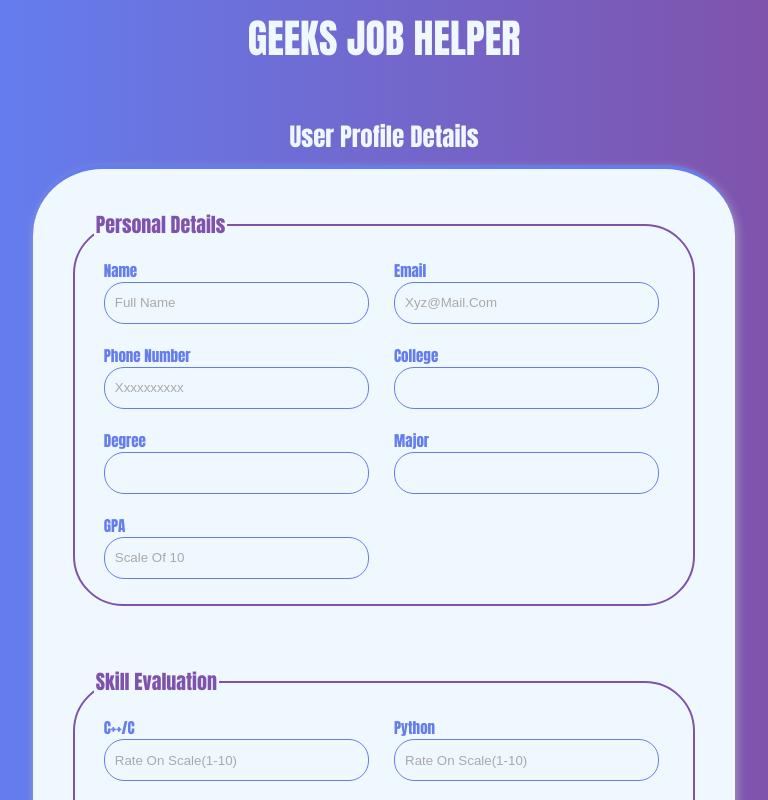
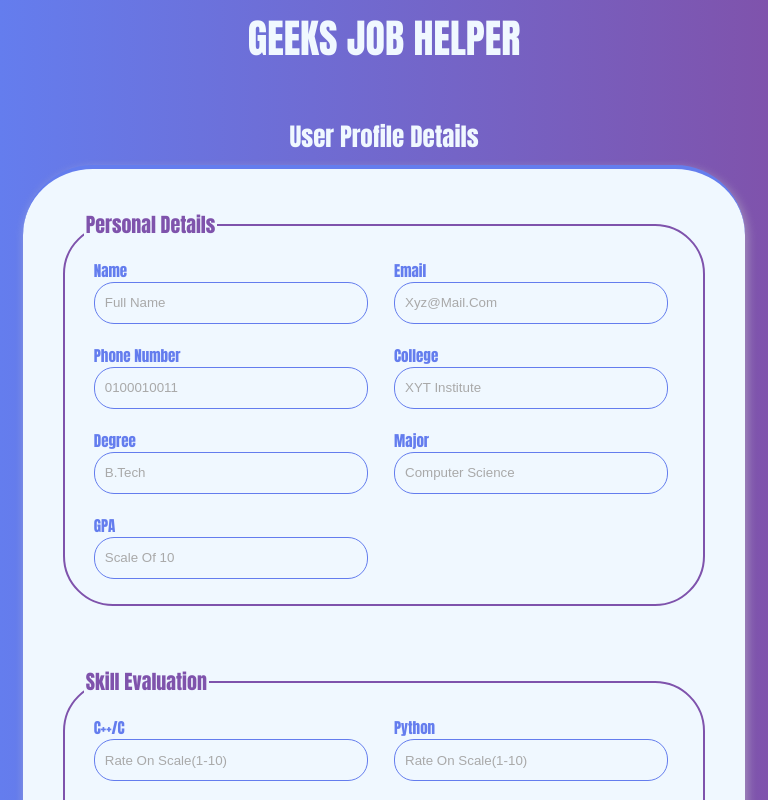
Before and after one commit to Priyansh-15/Job_Helper, a React (Create React App) app in the folder ui/: page / in a window 768 px wide. Shown: the top 800 px of the page. Built offline with nearby package versions, Linux system fonts and the light colour scheme.

Commit message:
ui - 1.1

```diff
--- a/ui/package.json
+++ b/ui/package.json
@@ -7,13 +7,17 @@
     "@testing-library/react": "^13.4.0",
     "@testing-library/user-event": "^13.5.0",
     "flatlist-react": "^1.5.13",
+    "json2csv": "^6.0.0-alpha.2",
+    "os": "^0.1.2",
     "react": "^18.2.0",
+    "react-csv": "^2.2.2",
     "react-dom": "^18.2.0",
     "react-native": "^0.71.4",
     "react-router-dom": "^6.8.2",
     "react-scripts": "5.0.1",
     "react-text": "^3.2.5",
     "react-view": "^2.3.7",
+    "stream": "^0.0.2",
     "web-vitals": "^2.1.4"
   },
   "scripts": {
--- a/ui/src/pages/Homepage.css
+++ b/ui/src/pages/Homepage.css
@@ -141,9 +141,9 @@ legend {
     }
     .form{
 
-        margin-left: 25px;
-        margin-right: 25px;
-        margin-bottom: 25px;
+        margin-left: 15px;
+        margin-right: 15px;
+        margin-bottom: 15px;
 
         background-color: aliceblue;
         display: grid;
--- a/ui/src/pages/Homepage.js
+++ b/ui/src/pages/Homepage.js
@@ -3,6 +3,47 @@ import {Link} from 'react-router-dom'
 
 import "./Homepage.css"
 const Homepage = () => {
+
+  const initialFormData =[{
+    name: "",
+    email: "",
+    phoneno: "",
+    college: "",
+    degree: "",
+    major: "",
+    gpa: "",
+    cplus: "",
+    python: "",
+    java: "",
+    javascript: "",
+    dsa: "",
+    problem_solving: "",
+    sql: "",
+    web: "",
+    html_css: "",
+    english: "",
+    team_work: "",
+    leadership: "",
+    adapt: "",
+    portfolio: "",
+    git: "",
+    linked: "",
+    leetcode: "",
+    cf: ""
+  }];
+  const [formData, updateFormData] = React.useState(initialFormData);
+
+  const handleChange = (e) => {
+    updateFormData({
+      ...formData,
+      [e.target.name]: e.target.value
+    });
+
+  };
+  const handleSubmit = () => {
+
+    console.log(formData)
+  }
   return (
 
     <div>
@@ -21,42 +62,42 @@ const Homepage = () => {
                         <div className='labels'>
                           <span>Name</span>
                           <br/>
-                            <input type="text"  className='search_box' name="name" placeholder='Full Name'/>
+                            <input type="text"  className='search_box' name="name" placeholder='Full Name' onChange={handleChange}/>
                         </div>
 
                       <div className='labels'>
                          <span>Email</span>
                           <br/>
-                            <input type="text" className='search_box'  name="email" placeholder='xyz@mail.com'/>
+                            <input type="text" className='search_box'  name="email" placeholder='xyz@mail.com' onChange={handleChange}/>
                       </div>
 
                       <div className='labels'>
                       <span>Phone Number</span>
                           <br/>
-                            <input type="text" className='search_box'  name="phoneno" placeholder='xxxxxxxxxx'/>
+                            <input type="text" className='search_box'  name="phoneno" placeholder='0100010011' onChange={handleChange}/>
                       </div>
 
                       <div className='labels'>
                       <span>College</span>
                           <br/>
-                            <input type="text" className='search_box'  name="college"/>
+                            <input type="text" className='search_box'  name="college" placeholder='XYT institute' onChange={handleChange}/>
                       </div>
 
                       <div className='labels'>
                       <span> Degree</span>
                           <br/>
-                            <input type="text" className='search_box'  name="degree"/>
+                            <input type="text" className='search_box'  name="degree" placeholder='B.Tech' onChange={handleChange}/>
                       </div>
 
                       <div className='labels'>
                       <span>Major</span>
                           <br/>
-                            <input type="text" className='search_box'  name="major" />
+                            <input type="text" className='search_box'  name="major" placeholder='Computer science' onChange={handleChange}/>
                       </div>
                       <div className='labels'>
                           <span>GPA</span>
                           <br/>
-                            <input type="text" className='search_box'  name="gpa" placeholder='scale of 10'/>
+                            <input type="text" className='search_box'  name="gpa" placeholder='scale of 10' onChange={handleChange}/>
                       </div>
 
                       </div>
@@ -72,50 +113,50 @@ const Homepage = () => {
                       <div className='labels'>
                          <span>C++/C</span>
                           <br/>
-                            <input type="text" className='search_box'  name="c++/c" placeholder='Rate on scale(1-10)'/>
+                            <input type="text" className='search_box'  name="cplus" placeholder='Rate on scale(1-10)' onChange={handleChange}/>
                       </div>
 
                       <div className='labels'>
                       <span>Python</span>
                           <br/>
-                            <input type="text" className='search_box'  name="python" placeholder='Rate on scale(1-10)'/>
+                            <input type="text" className='search_box'  name="python" placeholder='Rate on scale(1-10)' onChange={handleChange}/>
                       </div>
 
                       <div className='labels'>
                       <span>Java</span>
                           <br/>
-                            <input type="text" className='search_box'  name="java" placeholder='Rate on scale(1-10)'/>
+                            <input type="text" className='search_box'  name="java" placeholder='Rate on scale(1-10)' onChange={handleChange}/>
                       </div>
 
                       <div className='labels'>
                       <span>JavaScript</span>
                           <br/>
-                            <input type="text" className='search_box'  name="javascript" placeholder='Rate on scale(1-10)'/>
+                            <input type="text" className='search_box'  name="javascript" placeholder='Rate on scale(1-10)' onChange={handleChange}/>
                       </div>
                       <div className='labels'>
                           <span>Data Structures and Algorithms</span>
                           <br/>
-                            <input type="text"  className='search_box' name="dsa" placeholder='Rate on scale(1-10)'/>
+                            <input type="text"  className='search_box' name="dsa" placeholder='Rate on scale(1-10)' onChange={handleChange}/>
                         </div>
                       <div className='labels'>
                       <span>Problem Solving</span>
                           <br/>
-                            <input type="text" className='search_box'  name="problem" placeholder='Rate on scale(1-10)'/>
+                            <input type="text" className='search_box'  name="problem_solving" placeholder='Rate on scale(1-10)' onChange={handleChange}/>
                       </div>
                       <div className='labels'>
                           <span>MySQL</span>
                           <br/>
-                            <input type="text" className='search_box'  name="sql" placeholder='Rate on scale(1-10)'/>
+                            <input type="text" className='search_box'  name="sql" placeholder='Rate on scale(1-10)' onChange={handleChange}/>
                       </div>
                       <div className='labels'>
                           <span>Web services</span>
                           <br/>
-                            <input type="text" className='search_box'  name="web" placeholder='Rate on scale(1-10)'/>
+                            <input type="text" className='search_box'  name="web" placeholder='Rate on scale(1-10)' onChange={handleChange}/>
                       </div>
                       <div className='labels'>
                           <span>HTML/CSS</span>
                           <br/>
-                            <input type="text" className='search_box'  name="html/css" placeholder='Rate on scale(1-10)'/>
+                            <input type="text" className='search_box'  name="html_css" placeholder='Rate on scale(1-10)' onChange={handleChange}/>
                       </div>
                       </div>
                   </fieldset>
@@ -127,22 +168,22 @@ const Homepage = () => {
                     <div className='labels'>
                           <span>Reading, Writing, Speaking (English)</span>
                           <br/>
-                            <input type="text" className='search_box'  name="english" placeholder='Rate on scale(1-10)'/>
+                            <input type="text" className='search_box'  name="english" placeholder='Rate on scale(1-10)' onChange={handleChange}/>
                       </div>
                       <div className='labels'>
                           <span>Team work</span>
                           <br/>
-                            <input type="text" className='search_box'  name="team work" placeholder='Rate on scale(1-10)'/>
+                            <input type="text" className='search_box'  name="team_work" placeholder='Rate on scale(1-10)' onChange={handleChange}/>
                       </div>
                       <div className='labels'>
                           <span>Leadership</span>
                           <br/>
-                            <input type="text" className='search_box'  name="leadership" placeholder='Rate on scale(1-10)'/>
+                            <input type="text" className='search_box'  name="leadership" placeholder='Rate on scale(1-10)' onChange={handleChange}/>
                       </div>
                       <div className='labels'>
                           <span>Adaptability</span>
                           <br/>
-                            <input type="text" className='search_box'  name="adapt" placeholder='Rate on scale(1-10)'/>
+                            <input type="text" className='search_box'  name="adapt" placeholder='Rate on scale(1-10)' onChange={handleChange}/>
                       </div>
                       </div>
                   </fieldset>
@@ -154,27 +195,27 @@ const Homepage = () => {
                     <div className='labels'>
                           <span>Portfolio</span>
                           <br/>
-                            <input type="text" className='search_box'  name="portfolio"/>
+                            <input type="text" className='search_box'  name="portfolio" onChange={handleChange}/>
                       </div>
                       <div className='labels'>
                           <span>Github</span>
                           <br/>
-                            <input type="text" className='search_box'  name="git"/>
+                            <input type="text" className='search_box'  name="git" onChange={handleChange}/>
                       </div>
                       <div className='labels'>
                           <span>LinkedIn</span>
                           <br/>
-                            <input type="text" className='search_box'  name="linked"/>
+                            <input type="text" className='search_box'  name="linked" onChange={handleChange}/>
                       </div>
                       <div className='labels'>
                           <span>LeetCode</span>
                           <br/>
-                            <input type="text" className='search_box'  name="leetcode"/>
+                            <input type="text" className='search_box'  name="leetcode" onChange={handleChange}/>
                       </div>
                       <div className='labels'>
                           <span>Codeforces</span>
                           <br/>
-                            <input type="text" className='search_box'  name="cf"/>
+                            <input type="text" className='search_box'  name="cf" onChange={handleChange}/>
                       </div>
                       </div>
                   </fieldset>
@@ -194,7 +235,7 @@ const Homepage = () => {
                 </div>
                 <center>
                   <Link to='/choice'>
-                <div className='btn'>
+                <div className='btn' onClick={()=>handleSubmit()}>
                   NEXT
                 </div></Link>
                 </center>
```
Also changed, not shown: ui/src/pages/Choice.css (+58 -1 lines), 1 other file (tests, documents, lock files or other folders).
